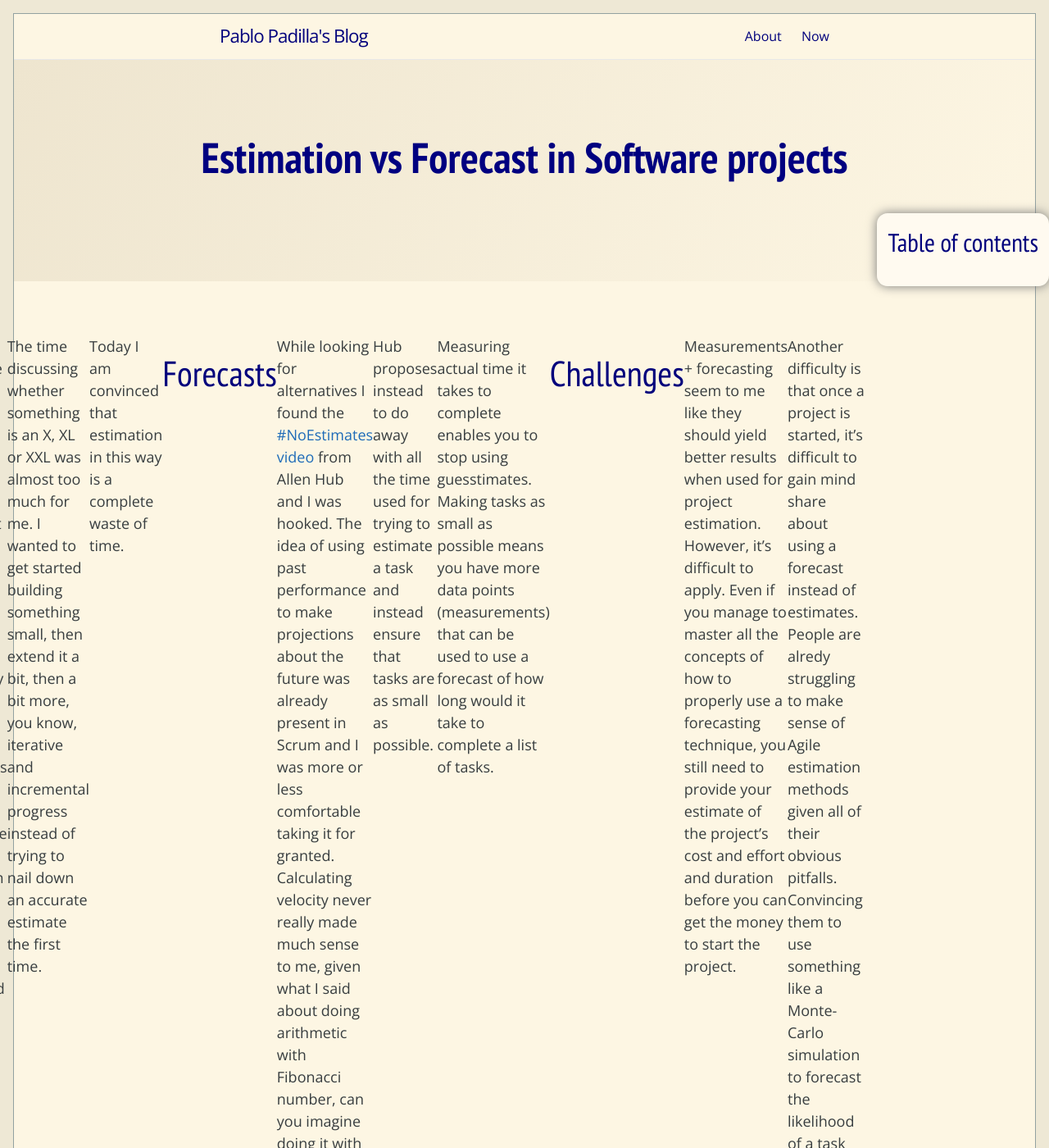
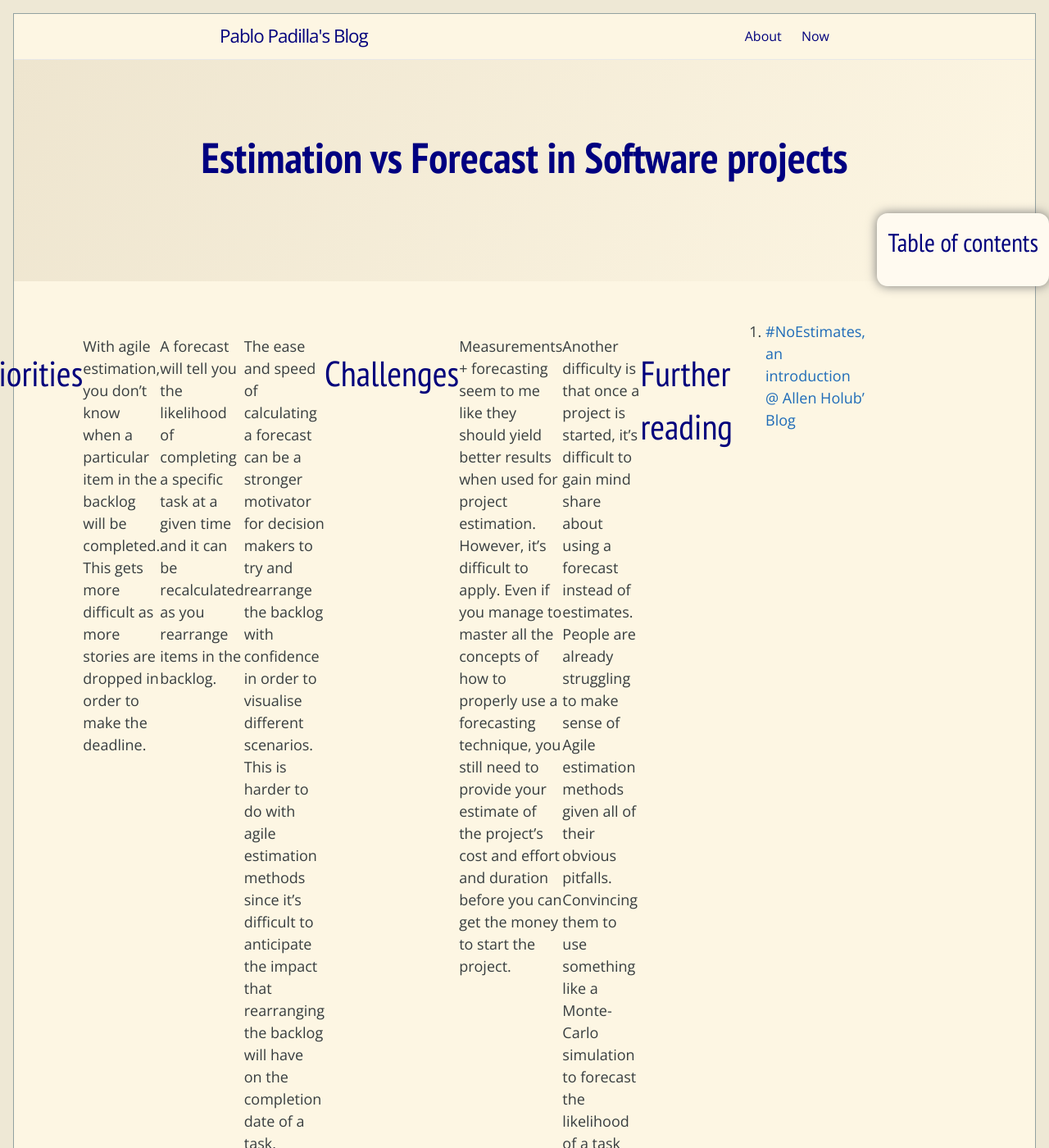
Before and after one commit to pgpbpadilla/pgpbpadilla.github.io, a Jekyll site: the page built from journal/_posts/2023-12-21-estimates+forcasts.md, in a window 1280 px wide and 1400 px high. Shown: the whole window at 82% size. Built offline with Jekyll 4.4.1, drawn with Linux system fonts in a browser that asks for light colours; comment, search, counter and statistics services are not loaded; the table of contents is made by our own code; some of the changed text lies outside the part shown.

Commit message:
chg: usr: new section on priorities and forecasting

```diff
--- a/journal/_posts/2023-12-21-estimates+forcasts.md
+++ b/journal/_posts/2023-12-21-estimates+forcasts.md
@@ -46,14 +46,14 @@
 ## Forecasts
 
 While looking for alternatives I found the [#NoEstimates video](https://www.youtube.com/watch?v=QVBlnCTu9Ms) from
-Allen Hub and I was hooked. The idea of using past performance to
+[Allen Holub](https://holub.com/) and I was hooked. The idea of using past performance to
 make projections about the future was already present in Scrum and I
 was more or less comfortable taking it for granted. Calculating
 velocity never really made much sense to me, given what I said about
-doing arithmetic with Fibonacci number, can you imagine doing it
+doing arithmetic with Fibonacci numbers, can you imagine doing it
 with T-Shirt sizes?
 
-Hub proposes instead to do away with all the time used for trying to
+Holub proposes instead to do away with all the time used for trying to
 estimate a task and instead ensure that tasks are as small as
 possible.
 
@@ -61,6 +61,24 @@
 guesstimates. Making tasks as small as possible means you have more
 data points (measurements) that can be used to use a forecast of how
 long would it take to complete a list of tasks.
+
+
+## Priorities
+
+With agile estimation, you don't know when a particular item in the
+backlog will be completed. This gets more difficult as more stories
+are dropped in order to make the deadline.
+
+A forecast will tell you the likelihood of completing a specific
+task at a given time and it can be recalculated as you rearrange
+items in the backlog.
+
+The ease and speed of calculating a forecast can be a stronger
+motivator for decision makers to try and rearrange the backlog with
+confidence in order to visualise different scenarios. This is harder
+to do with agile estimation methods since it's difficult to
+anticipate the impact that rearranging the backlog will have on the
+completion date of a task.
 
 
 ## Challenges
@@ -74,8 +92,13 @@
 
 Another difficulty is that once a project is started, it's difficult
 to gain mind share about using a forecast instead of
-estimates. People are alredy struggling to make sense of Agile
+estimates. People are already struggling to make sense of Agile
 estimation methods given all of their obvious pitfalls. Convincing
 them to use something like a Monte-Carlo simulation to forecast the
 likelihood of a task being done at a particular point in time can be
 challenging at best.
+
+
+## Further reading
+
+1.  [#NoEstimates, an introduction @ Allen Holub' Blog](https://holub.com/noestimates-an-introduction/)
```
Also changed, not shown: journal/_posts/2023-12-21-estimates+forcasts.org (+25 -4 lines).
